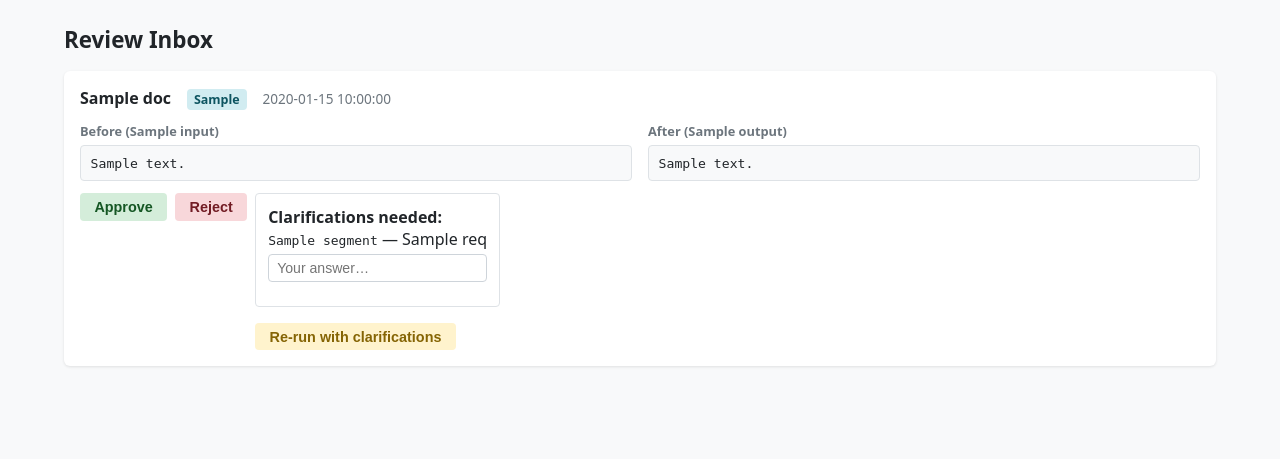
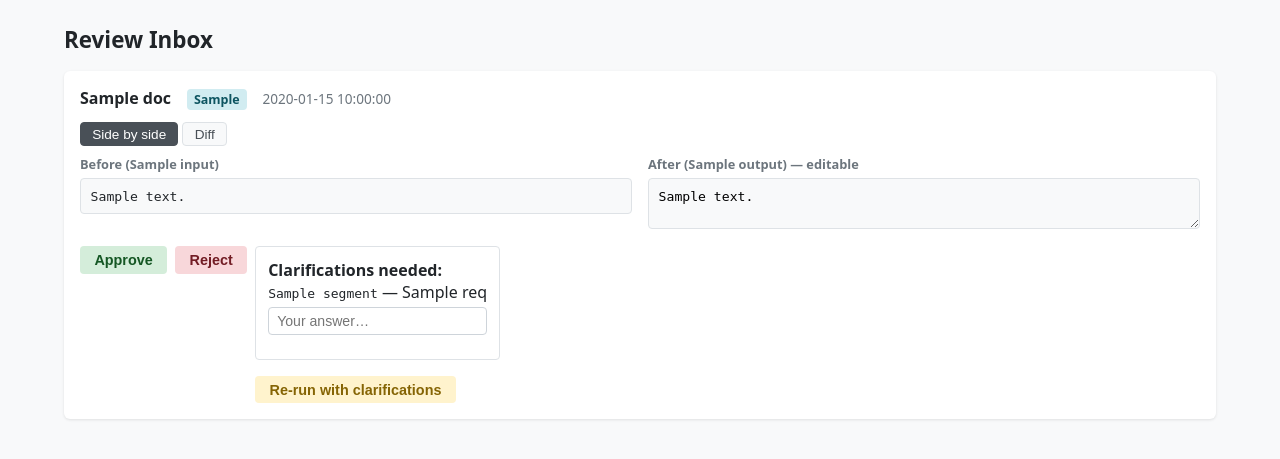
Before and after one commit to fagerbergj/document-pipeline, a FastAPI app: template ui/templates/review.html in a window 1280 px wide. Shown: the part 46-505 px from the top of the page. Run offline with FastAPI, Linux system fonts and the light colour scheme; the template is opened without the code that fills it: most values are stand-ins (such as "Sample title", 1, 10 or a date in 2020); parts of the project's set-up code (start-up, migrations or seed data) failed here and were passed over.

Commit message:
Review UI: editable after-text, diff view, side-by-side tabs
- After panel is now an editable textarea; approve saves manual edits
- Diff tab shows line-level added/removed highlighting (difflib)
- Tab toggle between side-by-side and diff views

```diff
--- a/adapters/inbound/ui.py
+++ b/adapters/inbound/ui.py
@@ -1,5 +1,7 @@
 from __future__ import annotations
 
+import difflib
+import html
 from dataclasses import replace
 from datetime import datetime, timezone
 
@@ -13,6 +15,25 @@ router = APIRouter()
 templates = Jinja2Templates(directory="ui/templates")
 
 _STATE_ORDER = ["pending", "running", "waiting", "error", "done"]
+
+
+def _diff_html(before: str, after: str) -> str:
+    """Return a line-level diff as an HTML fragment with added/removed highlights."""
+    before_lines = before.splitlines()
+    after_lines = after.splitlines()
+    matcher = difflib.SequenceMatcher(None, before_lines, after_lines, autojunk=False)
+    parts = []
+    for op, i1, i2, j1, j2 in matcher.get_opcodes():
+        if op == "equal":
+            for line in before_lines[i1:i2]:
+                parts.append(f'<div class="diff-eq">{html.escape(line) or "&nbsp;"}</div>')
+        elif op in ("replace", "delete"):
+            for line in before_lines[i1:i2]:
+                parts.append(f'<div class="diff-del">- {html.escape(line)}</div>')
+        if op in ("replace", "insert"):
+            for line in after_lines[j1:j2]:
+                parts.append(f'<div class="diff-add">+ {html.escape(line)}</div>')
+    return "\n".join(parts)
 
 
 def _build_review_items(docs: list, config) -> list[dict]:
@@ -35,6 +56,7 @@ def _build_review_items(docs: list, config) -> list[dict]:
             "llm_stage": prev,
             "input_text": input_text,
             "output_text": output_text,
+            "diff_html": _diff_html(input_text, output_text),
             "clarification_requests": clarification_requests,
         })
     return items
@@ -79,7 +101,6 @@ async def document_ocr(request: Request, doc_id: str):
     if doc is None:
         return HTMLResponse("<em>Not found</em>", status_code=404)
     ocr_text = (doc.stage_data.get("ocr") or {}).get("ocr_raw", "(no OCR text yet)")
-    # Stages that have been run (have data in stage_data, excluding _ingest)
     completed_stages = [s for s in config.stages if s.name in doc.stage_data]
     return templates.TemplateResponse(
         "partials/ocr_detail.html",
@@ -99,7 +120,6 @@ async def document_replay(request: Request, doc_id: str, stage_name: str):
     if config.get_stage(stage_name) is None:
         return HTMLResponse("<em>Unknown stage</em>", status_code=400)
 
-    # Find stage index and clear data for this stage and everything after
     stage_names = [s.name for s in config.stages]
     replay_idx = stage_names.index(stage_name)
     stage_data = {k: v for k, v in doc.stage_data.items()
@@ -161,6 +181,20 @@ async def review_approve(request: Request, doc_id: str):
     doc = await db.get(doc_id)
     if doc is None:
         return HTMLResponse("<em>Not found</em>", status_code=404)
+
+    # Save any manual edits to the output field before approving
+    form = await request.form()
+    edited = form.get("edited_text", "").strip()
+    if edited:
+        prev = config.prev_stage(doc.current_stage)
+        if prev and prev.output:
+            stage_data = dict(doc.stage_data)
+            entry = dict(stage_data.get(prev.name, {}))
+            entry[prev.output] = edited
+            stage_data[prev.name] = entry
+            doc = replace(doc, stage_data=stage_data)
+            await db.update(doc)
+
     await review_service.approve(doc, config, db, datetime.now(timezone.utc).isoformat())
     items = _build_review_items(await db.get_waiting(), config)
     return templates.TemplateResponse(
--- a/ui/templates/partials/review_item.html
+++ b/ui/templates/partials/review_item.html
@@ -9,23 +9,44 @@
     <span class="badge badge-waiting">{{ doc.current_stage }}</span>
     <span style="color:#6c757d; font-size:0.85rem;">{{ doc.created_at[:19].replace("T", " ") }}</span>
   </div>
-  <div class="review-panels">
+
+  {# Tab bar #}
+  <div class="review-tabs">
+    <button class="review-tab active" onclick="showTab(this,'side-{{ doc.id }}','{{ doc.id }}')">Side by side</button>
+    <button class="review-tab"        onclick="showTab(this,'diff-{{ doc.id }}','{{ doc.id }}')">Diff</button>
+  </div>
+
+  {# Side-by-side view #}
+  <div id="side-{{ doc.id }}" class="review-panels">
     <div class="review-panel">
       <div class="panel-label">Before ({{ item.llm_stage.input }})</div>
       <pre class="panel-content">{{ item.input_text }}</pre>
     </div>
     <div class="review-panel">
-      <div class="panel-label">After ({{ item.llm_stage.output }})</div>
-      <pre class="panel-content">{{ item.output_text }}</pre>
+      <div class="panel-label">After ({{ item.llm_stage.output }}) — editable</div>
+      <textarea id="edit-{{ doc.id }}" name="edited_text"
+                class="panel-content" style="resize:vertical; width:100%; font-family:monospace; font-size:.82rem;">{{ item.output_text }}</textarea>
     </div>
   </div>
+
+  {# Diff view #}
+  <div id="diff-{{ doc.id }}" class="review-panels" style="display:none">
+    <div class="review-panel" style="grid-column:1/-1">
+      <div class="panel-label">Diff</div>
+      <div class="panel-content diff-view">{{ item.diff_html | safe }}</div>
+    </div>
+  </div>
+
+  {# Actions #}
   <div class="review-actions">
     <button hx-post="/api/review/{{ doc.id }}/approve"
+            hx-include="#edit-{{ doc.id }}"
             hx-target="#review-list" hx-swap="innerHTML"
             class="btn btn-approve">Approve</button>
     <button hx-post="/api/review/{{ doc.id }}/reject"
             hx-target="#review-list" hx-swap="innerHTML"
             class="btn btn-reject">Reject</button>
+
     {% if item.clarification_requests %}
     <form hx-post="/api/review/{{ doc.id }}/clarify"
           hx-target="#review-list" hx-swap="innerHTML">
@@ -46,3 +67,16 @@
 </div>
 {% endfor %}
 {% endif %}
+
+<script>
+function showTab(btn, panelId, docId) {
+  ['side-' + docId, 'diff-' + docId].forEach(function(id) {
+    document.getElementById(id).style.display = 'none';
+  });
+  btn.closest('.review-card').querySelectorAll('.review-tab').forEach(function(b) {
+    b.classList.remove('active');
+  });
+  document.getElementById(panelId).style.display = '';
+  btn.classList.add('active');
+}
+</script>
--- a/ui/templates/review.html
+++ b/ui/templates/review.html
@@ -14,6 +14,13 @@
 .clarification-panel{border:1px solid #dee2e6;border-radius:4px;padding:.75rem;margin-bottom:.5rem;width:100%}
 .clarification-item{margin-bottom:.75rem}
 .clarification-input{width:100%;padding:.3rem .5rem;border:1px solid #ced4da;border-radius:4px;font-size:.88rem;margin-top:.25rem}
+.review-tabs{display:flex;gap:.25rem;margin-bottom:.6rem}
+.review-tab{padding:.2rem .7rem;border-radius:4px;border:1px solid #dee2e6;background:#f8f9fa;color:#495057;cursor:pointer;font-size:.85rem}
+.review-tab.active{background:#495057;color:#fff;border-color:#495057}
+.diff-view .diff-add{background:#d4edda;color:#155724;white-space:pre-wrap}
+.diff-view .diff-del{background:#f8d7da;color:#721c24;white-space:pre-wrap}
+.diff-view .diff-eq{white-space:pre-wrap}
+textarea.panel-content{border:1px solid #dee2e6}
 </style>
 
 <h1>Review Inbox</h1>
```
